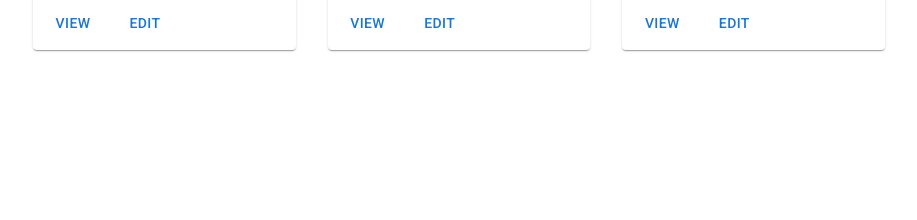
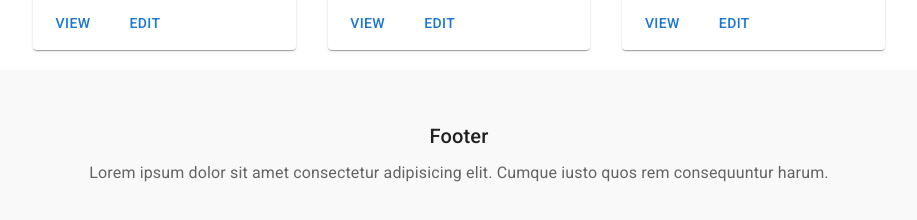
Before and after one commit to daniel-avzaradel/exercises-01, a React (Create React App) app in the folder material-ui-demo/: page / in a window 1280 px wide. Shown: the part 1502-1722 px from the top of the page, without its empty margins (181-1098 px from the left). Before the commit the page ends 1572 px from the top, so only its background shows below. Built offline with nearby package versions, Linux system fonts and the light colour scheme.

Commit message:
added footer, project completed

```diff
--- a/material-ui-demo/src/App.jsx
+++ b/material-ui-demo/src/App.jsx
@@ -71,6 +71,14 @@ function App() {
                 </Grid>
                 </Container>
             </main>
+            <footer className={classes.footer}>
+                <Typography align='center' variant='h6' gutterBottom>
+                    Footer
+                </Typography>
+                <Typography variant='subtitle1' align='center' color='textSecondary'>
+                    Lorem ipsum dolor sit amet consectetur adipisicing elit. Cumque iusto quos rem consequuntur harum.
+                </Typography>
+            </footer>
         </>
     )
 }
--- a/material-ui-demo/src/styles.js
+++ b/material-ui-demo/src/styles.js
@@ -2,7 +2,7 @@ import { makeStyles } from '@mui/styles';
 
 const useStyles = makeStyles((theme) => ({
     container: {
-        backgroundColor: '#f2f2f2',
+        backgroundColor: '#f9f9f9',
         padding: '20px'
     },
     icon: {
@@ -24,6 +24,10 @@ const useStyles = makeStyles((theme) => ({
     },
     cardContent: {
         flexGrow: 1
+    },
+    footer: {
+        backgroundColor: '#f9f9f9',
+        padding: '50px 0'
     }
 }))
 
```
